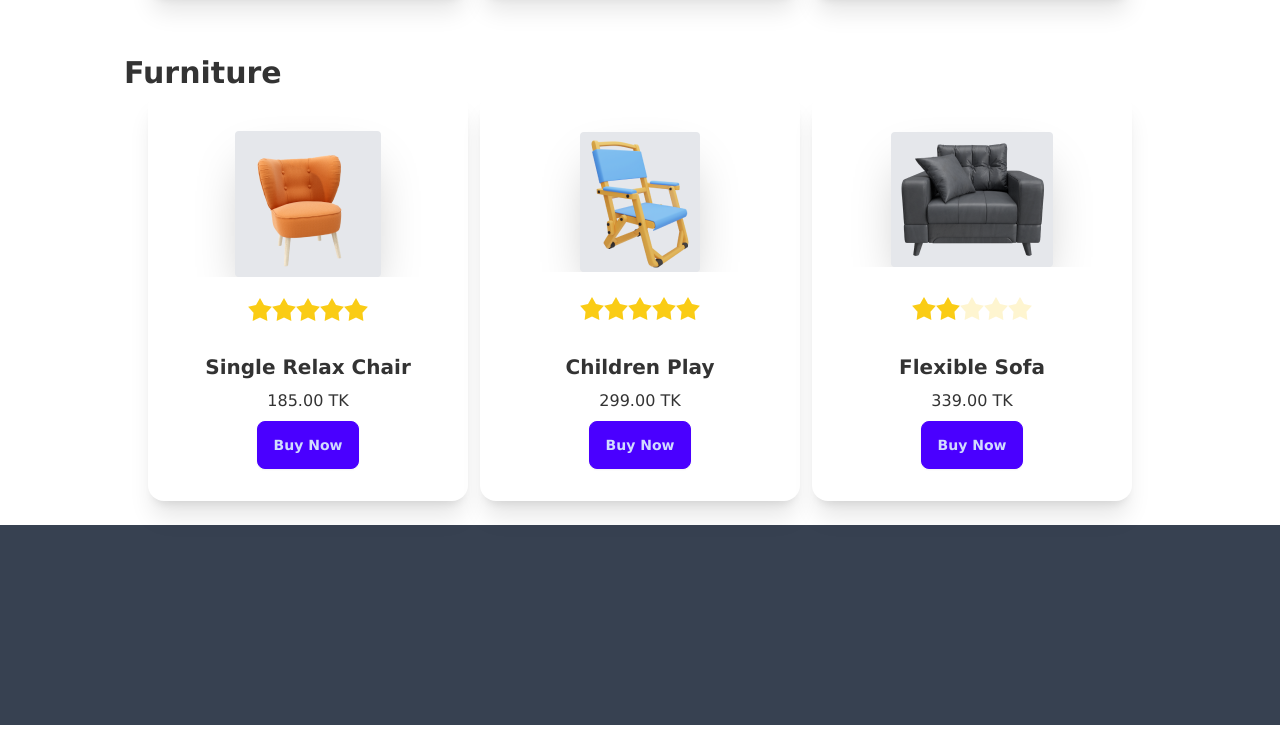
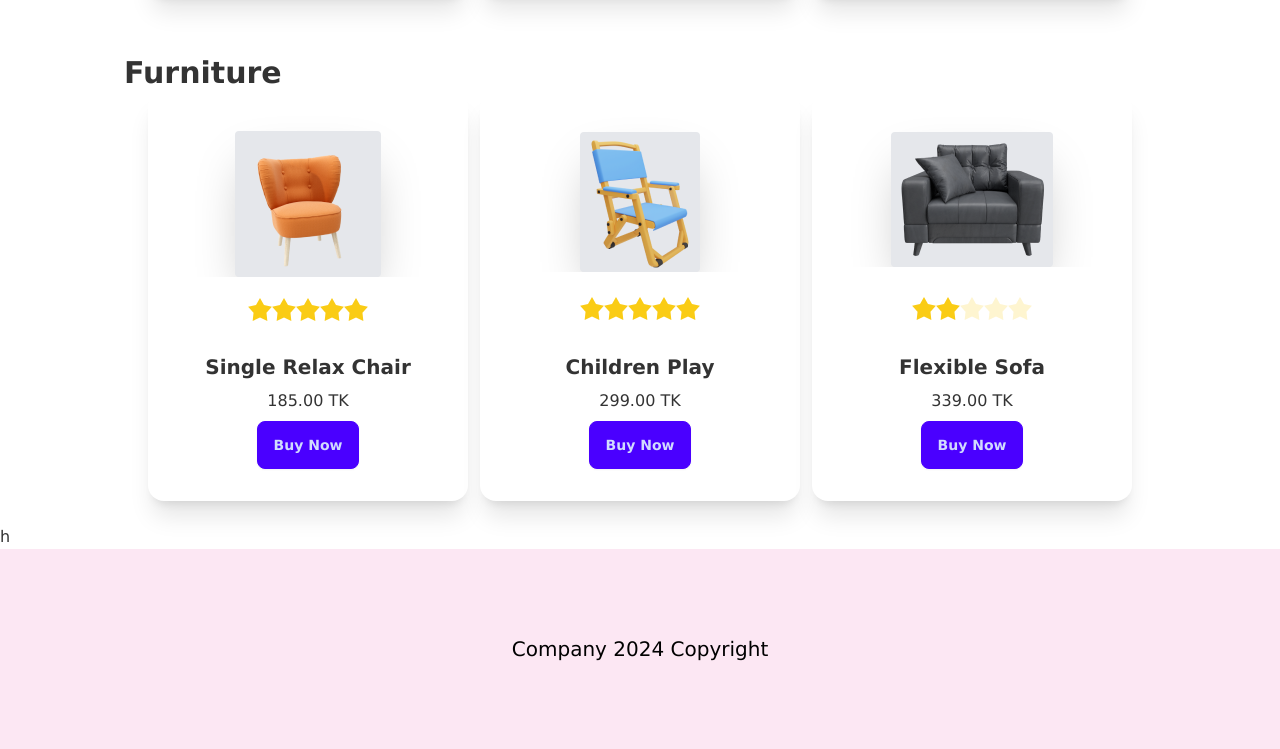
Before and after one commit to tarek9887/SUMMER-SALE, a plain HTML site: page index.html in a window 1280 px wide. Shown: the part 1781-2530 px from the top of the page. Before the commit the page ends 2506 px from the top, so only its background shows below. Drawn offline with nearby package versions, Linux system fonts and the light colour scheme; a web font is replaced by a local one.

Commit message:
FOOTER ADDED

```diff
--- a/index.html
+++ b/index.html
@@ -298,8 +298,8 @@
 
        <!--  FOOTER SECTION -->
 
-       <footer class="bg-gray-700 h-[200px] text-white p-6 text-center">
-
+       h<footer class="bg-pink-100 text-xl flex flex-col justify-center items-center h-[200px] text-white p-6 text-center">
+           <p class="text-black">Company 2024 Copyright</p>
        </footer>
 
 
--- a/style.css
+++ b/style.css
@@ -1,6 +1,5 @@
 body
 {
-
      font-family: 'Lucida Sans', 'Lucida Sans Regular', 'Lucida Grande', 'Lucida Sans Unicode', Geneva, Verdana, sans-serif;
      color: #333;
 }
```
